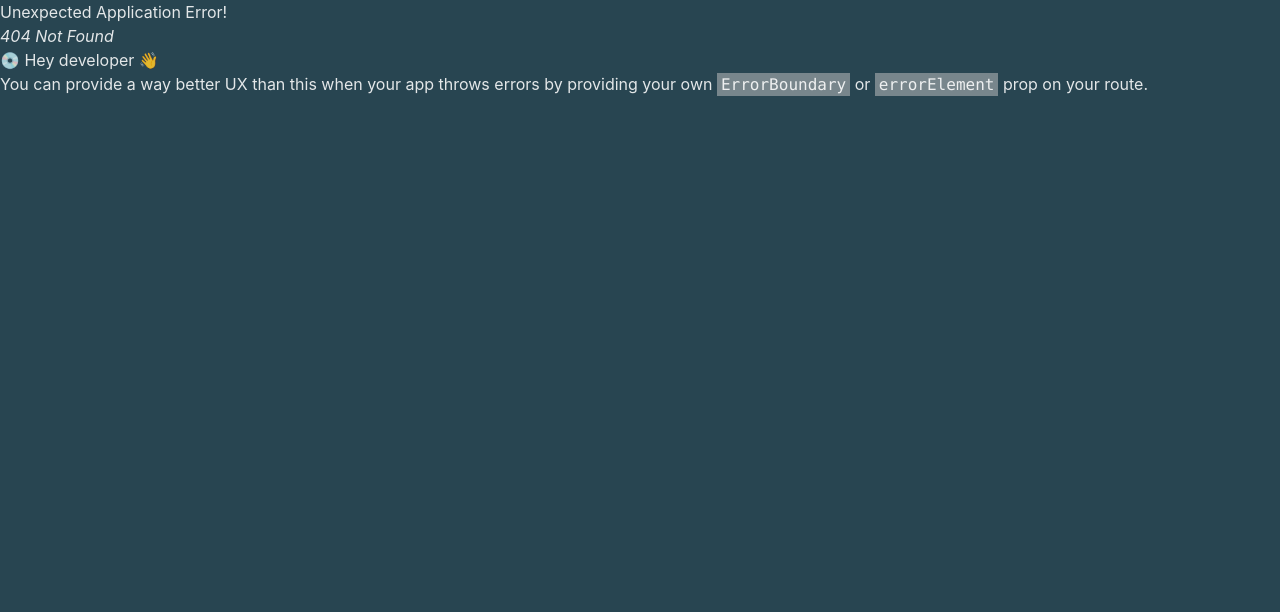
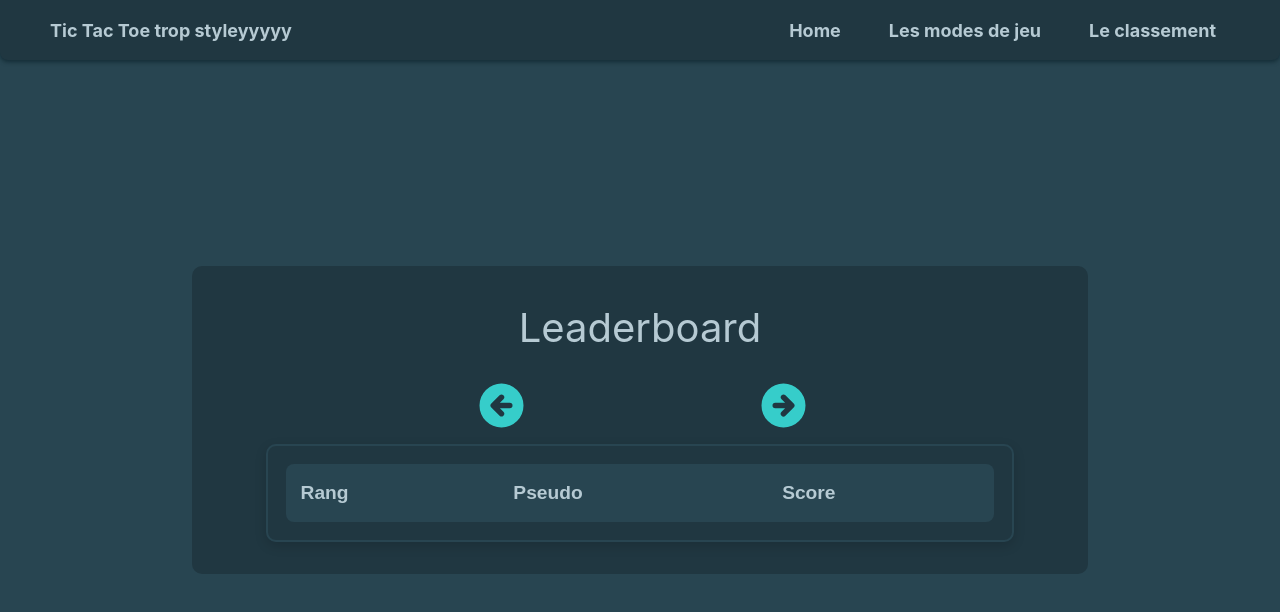
Before and after one commit to Pathan-Nara/projet-tic-tac-toe-react, a React (Vite) app: page /leaderboard in a window 1280 px wide. Before the commit this address had no page. Shown: the top 612 px of the page. Built offline with nearby package versions, Linux system fonts and the light colour scheme.

Commit message:
ajout du leaderboard

```diff
--- a/package.json
+++ b/package.json
@@ -13,6 +13,7 @@
     "@tailwindcss/vite": "^4.1.17",
     "react": "^19.2.0",
     "react-dom": "^19.2.0",
+    "react-icons": "^5.5.0",
     "react-router": "^7.9.6",
     "react-router-dom": "^7.9.6",
     "tailwindcss": "^4.1.17"
--- a/src/components/tictactoe.tsx
+++ b/src/components/tictactoe.tsx
@@ -63,6 +63,11 @@ function TicTacToe({mode, username = ''}: {mode: 'ai' | 'player', username?: str
         setDraw(false);
         setShowModalWin(false);
         setShowModalLoose(false);
+
+    }
+
+    const resetScore = () => {
+        setScore(prevscore => ({X: 0, O: 0}));
     }
 
     const saveScore = () => {
@@ -132,19 +137,19 @@ function TicTacToe({mode, username = ''}: {mode: 'ai' | 'player', username?: str
         <>
             <div className='morpion'>
                 <div className='line'>
-                    <button className='square' id='1' disabled={!!winner || draw} onClick={() => handleClick(0)}>{tab[0] === 'X' && <img src={cross} alt="X" />}{tab[0] === 'O' && <img src={circle} alt="O" />}</button>
-                    <button className='square' id='4' disabled={!!winner || draw} onClick={() => handleClick(3)}>{tab[3] === 'X' && <img src={cross} alt="X" />}{tab[3] === 'O' && <img src={circle} alt="O" />}</button>
-                    <button className='square' id='7' disabled={!!winner || draw} onClick={() => handleClick(6)}>{tab[6] === 'X' && <img src={cross} alt="X" />}{tab[6] === 'O' && <img src={circle} alt="O" />}</button>
+                    <button className='square' disabled={!!winner || draw} onClick={() => handleClick(0)}>{tab[0] === 'X' && <img src={cross} alt="X" />}{tab[0] === 'O' && <img src={circle} alt="O" />}</button>
+                    <button className='square' disabled={!!winner || draw} onClick={() => handleClick(3)}>{tab[3] === 'X' && <img src={cross} alt="X" />}{tab[3] === 'O' && <img src={circle} alt="O" />}</button>
+                    <button className='square' disabled={!!winner || draw} onClick={() => handleClick(6)}>{tab[6] === 'X' && <img src={cross} alt="X" />}{tab[6] === 'O' && <img src={circle} alt="O" />}</button>
                 </div>
                 <div className='line'>
-                    <button className='square' id='2' disabled={!!winner || draw} onClick={() => handleClick(1)}>{tab[1] === 'X' && <img src={cross} alt="X" />}{tab[1] === 'O' && <img src={circle} alt="O" />}</button>
-                    <button className='square' id='5' disabled={!!winner || draw} onClick={() => handleClick(4)}>{tab[4] === 'X' && <img src={cross} alt="X" />}{tab[4] === 'O' && <img src={circle} alt="O" />}</button>
-                    <button className='square' id='8' disabled={!!winner || draw} onClick={() => handleClick(7)}>{tab[7] === 'X' && <img src={cross} alt="X" />}{tab[7] === 'O' && <img src={circle} alt="O" />}</button>
+                    <button className='square' disabled={!!winner || draw} onClick={() => handleClick(1)}>{tab[1] === 'X' && <img src={cross} alt="X" />}{tab[1] === 'O' && <img src={circle} alt="O" />}</button>
+                    <button className='square' disabled={!!winner || draw} onClick={() => handleClick(4)}>{tab[4] === 'X' && <img src={cross} alt="X" />}{tab[4] === 'O' && <img src={circle} alt="O" />}</button>
+                    <button className='square' disabled={!!winner || draw} onClick={() => handleClick(7)}>{tab[7] === 'X' && <img src={cross} alt="X" />}{tab[7] === 'O' && <img src={circle} alt="O" />}</button>
                 </div>
                 <div className='line'>
-                    <button className='square' id='3' disabled={!!winner || draw} onClick={() => handleClick(2)}>{tab[2] === 'X' && <img src={cross} alt="X" />}{tab[2] === 'O' && <img src={circle} alt="O" />}</button>
-                    <button className='square' id='6' disabled={!!winner || draw} onClick={() => handleClick(5)}>{tab[5] === 'X' && <img src={cross} alt="X" />}{tab[5] === 'O' && <img src={circle} alt="O" />}</button>
-                    <button className='square' id='9' disabled={!!winner || draw} onClick={() => handleClick(8)}>{tab[8] === 'X' && <img src={cross} alt="X" />}{tab[8] === 'O' && <img src={circle} alt="O" />}</button>
+                    <button className='square' disabled={!!winner || draw} onClick={() => handleClick(2)}>{tab[2] === 'X' && <img src={cross} alt="X" />}{tab[2] === 'O' && <img src={circle} alt="O" />}</button>
+                    <button className='square' disabled={!!winner || draw} onClick={() => handleClick(5)}>{tab[5] === 'X' && <img src={cross} alt="X" />}{tab[5] === 'O' && <img src={circle} alt="O" />}</button>
+                    <button className='square' disabled={!!winner || draw} onClick={() => handleClick(8)}>{tab[8] === 'X' && <img src={cross} alt="X" />}{tab[8] === 'O' && <img src={circle} alt="O" />}</button>
                 </div>
             </div>
         </>
@@ -170,7 +175,7 @@ function TicTacToe({mode, username = ''}: {mode: 'ai' | 'player', username?: str
                     <p>{draw ? 'Match nul !' : 'L\'IA a gagné !'}</p>
                     <div className='buttons' style={{display: 'flex', gap: '10px', justifyContent: 'center', marginTop: '20px'}}>
                         <button className="submit-button button-primary" onClick={reset}>Recommencer</button>
-                        <button className="submit-button button-secondary" onClick={() => { saveScore(); setShowModalLoose(false); reset()}}>Sauvegarder</button>
+                        <button className="submit-button button-secondary" onClick={() => { saveScore(); setShowModalLoose(false); reset(); resetScore(); }}>Sauvegarder</button>
                         <button className="submit-button button-secondary" onClick={() => setShowModalLoose(false)}>Fermer</button>
                     </div>
                 </div>
@@ -209,7 +214,7 @@ function TicTacToe({mode, username = ''}: {mode: 'ai' | 'player', username?: str
                 {(showModalWin && modalWin)}
                 <div className='info'>
                     {draw && <p>Match nul !</p>}
-                    <button className="submit-button button-secondary" onClick={reset}>Rejouer</button>
+                    <button className="submit-button button-secondary" onClick={() => { reset(); }}>Rejouer</button>
                 </div>
             </div>
             }
--- a/src/main.tsx
+++ b/src/main.tsx
@@ -3,6 +3,7 @@ import {createBrowserRouter, RouterProvider} from 'react-router-dom'
 import './index.css'
 import Home from './route/home'
 import Versus from './route/versus'
+import Leaderboard from './route/leaderboard'
 import Layout from './components/Layout'
 
 
@@ -13,6 +14,7 @@ const router = createBrowserRouter([
     children: [
       { path: '/', element: <Home /> },
       { path: '/versus/:vs', element: <Versus /> },
+      { path: '/leaderboard', element: <Leaderboard /> },
     ]
   },
 ])
--- /dev/null
+++ b/src/route/leaderboard.tsx
@@ -0,0 +1,70 @@
+import { dataStorage } from "../storage/datastorage";
+import '../style/leaderboard.css';
+import { HiArrowCircleRight , HiArrowCircleLeft  } from 'react-icons/hi'
+import { useEffect, useState } from "react";
+
+
+function Leaderboard() {
+    const scores = dataStorage.sort();
+    const [currentPage, setCurrentPage] = useState(1);
+    const scoresPerPage = 10;
+
+    const currentPageScores = scores.slice((currentPage - 1) * scoresPerPage, currentPage * scoresPerPage);
+
+    const next = () => {
+        if (currentPage < Math.ceil(scores.length / scoresPerPage)) {
+            setCurrentPage(currentPage + 1);
+            console.log(currentPage);
+            console.log(currentPageScores);
+        }
+    }
+
+    const prev = () => {
+        if (currentPage > 1) {
+            setCurrentPage(currentPage - 1);
+            console.log(currentPage);
+        }
+    }
+
+
+
+    return (
+        <>
+        <div className="leaderboard-page">
+            <div className="container">
+            <div className="leaderboard-header">
+                <h1>Leaderboard</h1>
+                <div className="button-layout">
+                    <a className="prev" onClick={prev}> <HiArrowCircleLeft  color="var(--primary)" size={55} /></a>
+                    <a className="next" onClick={next}><HiArrowCircleRight  color="var(--primary)" size={55} /></a>
+                </div>
+            </div>
+            <div className="leaderboard-container">
+                <table className="leaderboard-table">
+                    <thead>
+                        <tr>
+                            <th>Rang</th>
+                            <th>Pseudo</th>
+                            <th>Score</th>
+                        </tr>
+                    </thead>
+                    <tbody>
+                        {currentPageScores.map((score: {username: string, score: number}, index: number) => (
+                            <tr key={index}>
+                                <td>{(currentPage - 1) * scoresPerPage + index + 1}</td>
+                                <td>{score.username}</td>
+                                <td>{score.score}</td>
+                            </tr>
+                        ))}
+                    </tbody>
+                </table>
+            </div>
+            </div>
+        </div>
+        </>
+    )
+}
+
+
+
+export default Leaderboard;
--- /dev/null
+++ b/src/style/leaderboard.css
@@ -0,0 +1,98 @@
+.leaderboard-page {
+    width: 100%;
+    min-height: calc(100vh - 80px);
+    display: flex;
+    flex-direction: column;
+    align-items: center;
+    justify-content: center;
+    padding: 2rem 0;
+}
+
+
+.container {
+    display: flex;
+    flex-direction: column;
+    align-items: center;
+    width: 70%;
+    background-color: var(--gray-dark);
+    padding: 2rem;
+    border-radius: 10px;
+}
+
+
+
+.leaderboard-header {
+    display: flex;
+    flex-direction: column;
+    align-items: center;
+    width: 40%;
+}
+
+.button-layout {
+    margin-top: 20px;
+    display: flex;
+    width: 100%;
+    justify-content: space-between;
+}
+
+
+
+.leaderboard-header .prev, .next {
+    width: 50px;
+    height: 50px;
+    margin-bottom: 1rem;
+    cursor: pointer;
+    transition: transform 0.3s ease;
+    &:hover {
+        transform: translateY(-5px);
+    }
+}
+
+.leaderboard-header h1 {
+    color: var(--gray-light);
+    font-size: 2.5rem;
+    text-align: center;
+}
+
+.leaderboard-container {
+    width: 90%;
+    max-width: 900px;
+    display: flex;
+    justify-content: center;
+    border: 2px solid var(--gray-medium);
+    border-radius: 10px;
+    padding: 1rem;
+    box-shadow: 0 4px 12px rgba(0, 0, 0, 0.15);
+}
+
+.leaderboard-table {
+    width: 100%;
+    border: 2px solid var(--gray-medium);
+    border-radius: 10px;
+    overflow: hidden;
+    font-family: Arial, sans-serif;
+    border-collapse: collapse;
+}
+
+.leaderboard-table th,
+.leaderboard-table td {
+    padding: 15px;
+    text-align: left;
+    border-bottom: 1px solid var(--gray-medium);
+    color: var(--gray-light);
+}
+
+.leaderboard-table th {
+    background-color: var(--gray-medium);
+    font-size: 1.2rem;
+    font-weight: bold;
+}
+
+.leaderboard-table tr:nth-child(even) {
+    background-color: var(--gray-medium);
+}
+
+.leaderboard-table tbody tr:hover {
+    background-color: var(--gray-light-shadow);
+    transition: background-color 0.3s ease;
+}
```
Also changed, not shown: src/assets/img/circle-arrow-right-solid-full.svg (added), 1 other file (tests, documents, lock files or other folders).
